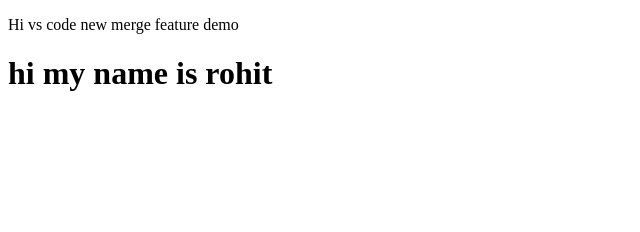
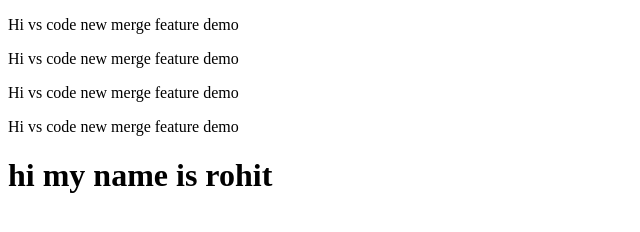
Before and after one commit to rohitsmcet/git-merge-demo, a plain HTML site: page index.html in a window 1280 px wide. Shown: the whole page, without its empty margins (0-640 px from the left). Drawn offline with Linux system fonts and the light colour scheme.

Commit message:
added  file

```diff
--- a/index.html
+++ b/index.html
@@ -8,6 +8,10 @@
   </head>
   <body>
     <p>Hi vs code new merge feature demo</p>
+    <p>Hi vs code new merge feature demo</p>
+    <p>Hi vs code new merge feature demo</p>
+    <p>Hi vs code new merge feature demo</p>
+
     <h1>hi my name is rohit</h1>
   </body>
 </html>
```
